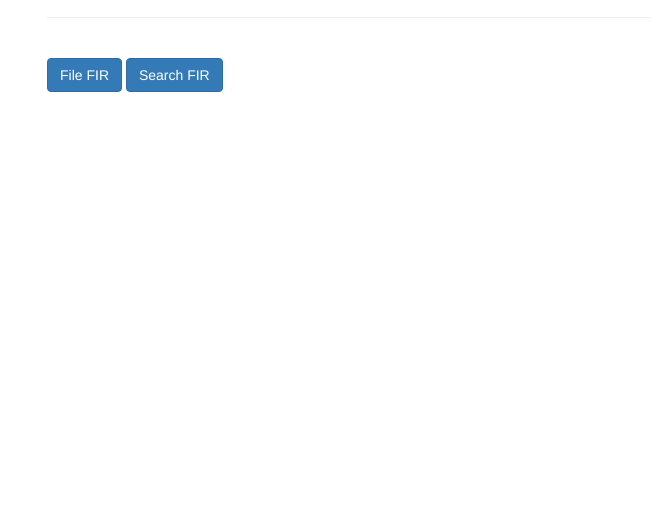
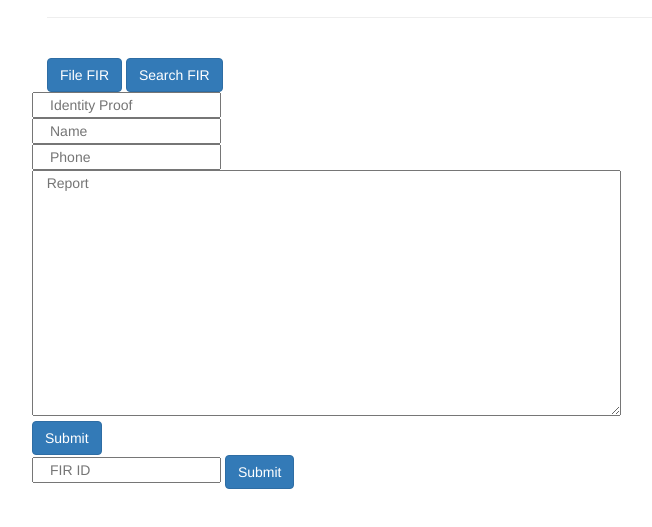
Before and after one commit to thehumblefool/FIR, a website: page src/index.html in a window 1280 px wide. Shown: the part 63-590 px from the top of the page, without its empty margins (283-935 px from the left). Drawn offline with nearby package versions, Linux system fonts and the light colour scheme; files whose address does not match are found by name.

Commit message:
UI Updated

```diff
--- a/src/index.html
+++ b/src/index.html
@@ -1,5 +1,6 @@
 <!DOCTYPE html>
 <html lang="en">
+
   <head>
     <meta charset="utf-8">
     <meta http-equiv="X-UA-Compatible" content="IE=edge">
@@ -10,6 +11,7 @@
     <!-- Bootstrap -->
     <link href="css/bootstrap.min.css" rel="stylesheet">
   </head>
+
   <body>
     <div class="container" style="width: 650px;">
 
@@ -23,21 +25,30 @@
           <button type="button" onClick="App.enableGetFIR();" class="btn btn-primary"> Search FIR </button>
         </div>
 
-        <div id="fileFIRForm" style="display: none;">
-          <form onSubmit="App.fileFIR();" >
+        <div id="fileFIRForm">
+          <form id="fForm">
             <input type="text" placeholder="&emsp;Identity Proof" id="fID"/><br>
             <input type="text" placeholder="&emsp;Name" id="fName"/><br>
-            <input type="text" placeholder="&emsp;Phone" id="fName"/><br>
-            <textarea placeholder="Elaborate the Report" id="fReport" rows="12" cols="70"> </textarea><br>
-            <button type="submit" class="btn btn-primary">Submit</button>
+            <input type="text" placeholder="&emsp;Phone" id="fPhone"/><br>
+            <textarea rows="12" cols="70" placeholder="   Report" id="fReport"></textarea><br>
+            <button type="button" class="btn btn-primary" onClick="App.fileFIR();">Submit</button>
           </form>
         </div>
 
         <div id="displayFIRForm">
+          <input type="text" placeholder="&emsp;FIR ID" id="dID"/>
+          <button type="text" class="btn btn-primary" onClick="App.getFIR();">Submit</button><br>
+          <table class="table">
+            <tbody id="out">
 
+            </tbody>
+          </table>
         </div>
 
+      </div>
+
       <p id="accountAddress" class="text-center"></p>
+
     </div>
 
     <!-- jQuery (necessary for Bootstrap's JavaScript plugins) -->
--- a/src/js/app.js
+++ b/src/js/app.js
@@ -39,12 +39,8 @@ App = {
       // Restart Chrome if you are unable to receive this event
       // This is a known issue with Metamask
       // https://github.com/MetaMask/metamask-extension/issues/2393
-      instance.reportFiledEvent({}, {
-        fromBlock: '0',
-        toBlock: 'latest'
-      }).watch(function(error, event) {
+      instance.reportFiledEvent({}, {}).watch(function(error, event) {
         alert("FIR is created with ID: " + event.args.reportID);
-        App.render();
       });
     });
   },
@@ -52,10 +48,8 @@ App = {
   render: function() {
 
     console.log("Render");
-    // $("#fileFIRForm").hide();
-    // $("#displayFIR").hide();
-
-    var FIRInstance;
+    // $("fileFIRForm").hide();
+    // $("displayFIRForm").hide();
 
     // Load account data
     web3.eth.getCoinbase(function(err, account) {
@@ -64,46 +58,50 @@ App = {
         $("#accountAddress").html("Your Account: " + account);
       }
     });
-
-    // Load contract data
-    App.contracts.FIR.deployed().then(function(instance) {
-      FIRInstance = instance;
-
-      //1 File FIR
-      //2 Search FIR
-      /*var choice = parseInt(prompt("Enter your choice : "));
-      console.log(choice);
-      if(choice==1) {
-        FIRInstance.fileFIR(1, "Sai Pavan", 9501353370, "Lost a mobile", new Date().toString(), { from: App.account });
-      } else if(choice==2) {
-        var reportID = prompt("Enter ReportID ").split(".");
-        FIRInstance.getFIRByID(parseInt(reportID[0]), parseInt(reportID[1]), { from: App.account }).then(
-          function(result) {
-            console.log(result[0]);
-            console.log(result[1].toNumber());
-            console.log(result[2]);
-            console.log(result[3].toNumber());
-            console.log(result[4]);
-            console.log(result[5]);
-            console.log(result[6]);
-          });
-      }*/
-    });
   },
 
   enableFileFIR : function() {
+    console.log("enableFileFIR");
     $("fileFIRForm").show();
     $("displayFIRForm").hide();
   },
 
   enableGetFIR : function() {
+    console.log("enableGetFIR");
     $("displayFIRForm").show();
     $("fileFIRForm").hide();
   },
 
   fileFIR : function() {
     var ID = parseInt(document.getElementById("fID").value);
-    console.log(ID);
+    var name = document.getElementById("fName").value;
+    var phone = document.getElementById("fPhone").value;
+    var report = document.getElementById("fReport").value;
+    document.getElementById("fForm").reset();
+    App.contracts.FIR.deployed().then(function(instance) {
+      return instance.fileFIR(ID, name, phone, report, new Date().toString(), { from: App.account })
+    });
+  },
+
+  getFIR : function() {
+    var reportID = document.getElementById("dID").value.split(".");
+    App.contracts.FIR.deployed().then(function(instance) {
+      return instance.getFIRByID(parseInt(reportID[0]), parseInt(reportID[1]), { from: App.account }).then( function(result) {
+        var out = $("#out");
+        out.empty();
+        if(result[0]=="") {
+          alert("FIR not found");
+          return;
+        }
+        out.append("<tr><td>FIR ID: " + result[0] + "</td></tr>");
+        out.append("<tr><td>Name: " + result[2] + "</td></tr>");
+        out.append("<tr><td>ID: " + result[1].toNumber() + "</td></tr>");
+        out.append("<tr><td>Phone: " + result[3].toNumber() + "</td></tr>");
+        out.append("<tr><td>Time: " + result[4] + "</td></tr>");
+        out.append("<tr><td>Report: " + result[5] + "</td></tr>");
+        out.append("<tr><td>Officer: " + result[6] + "</td></tr>");
+      })
+    });
   },
 
 };
```
